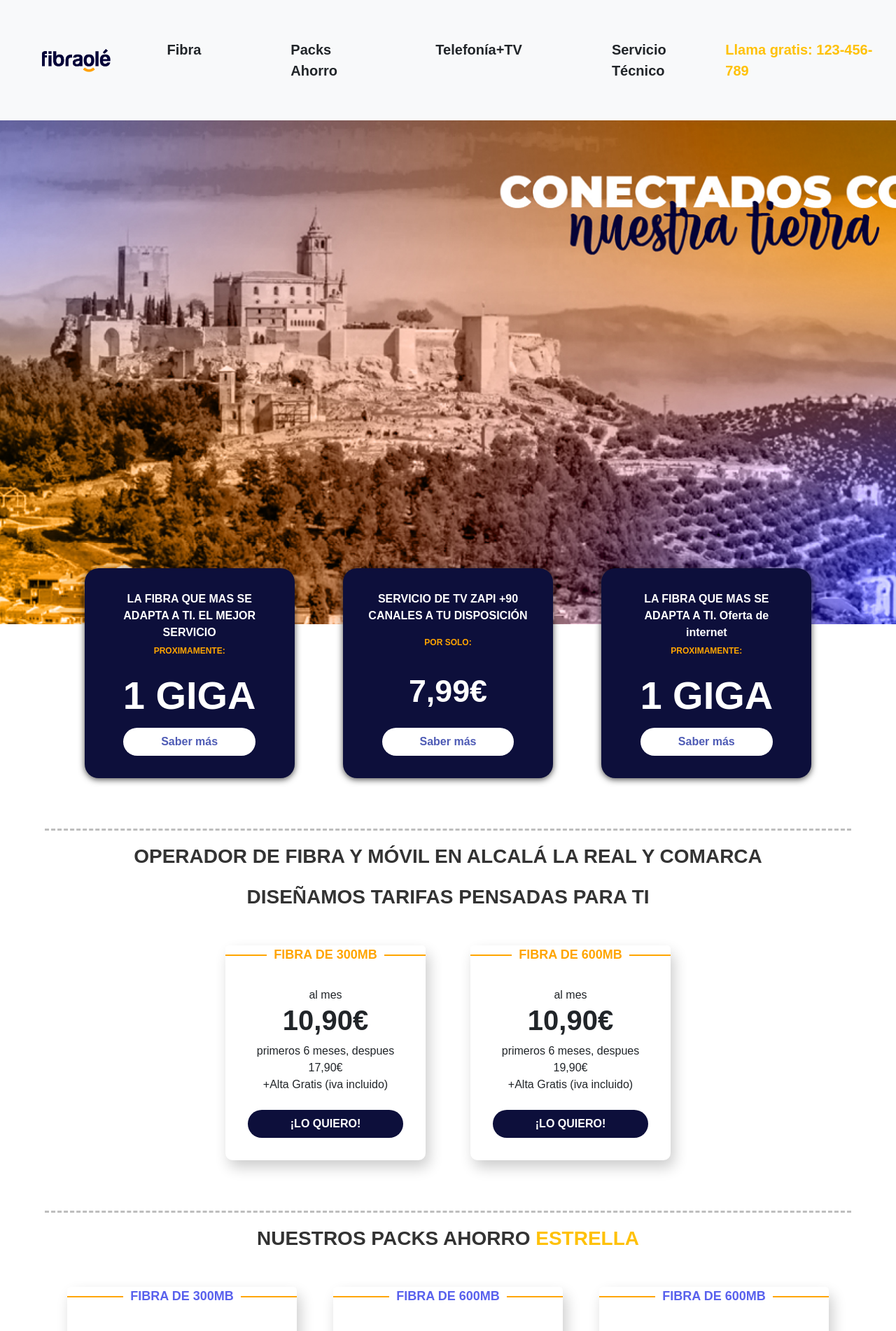
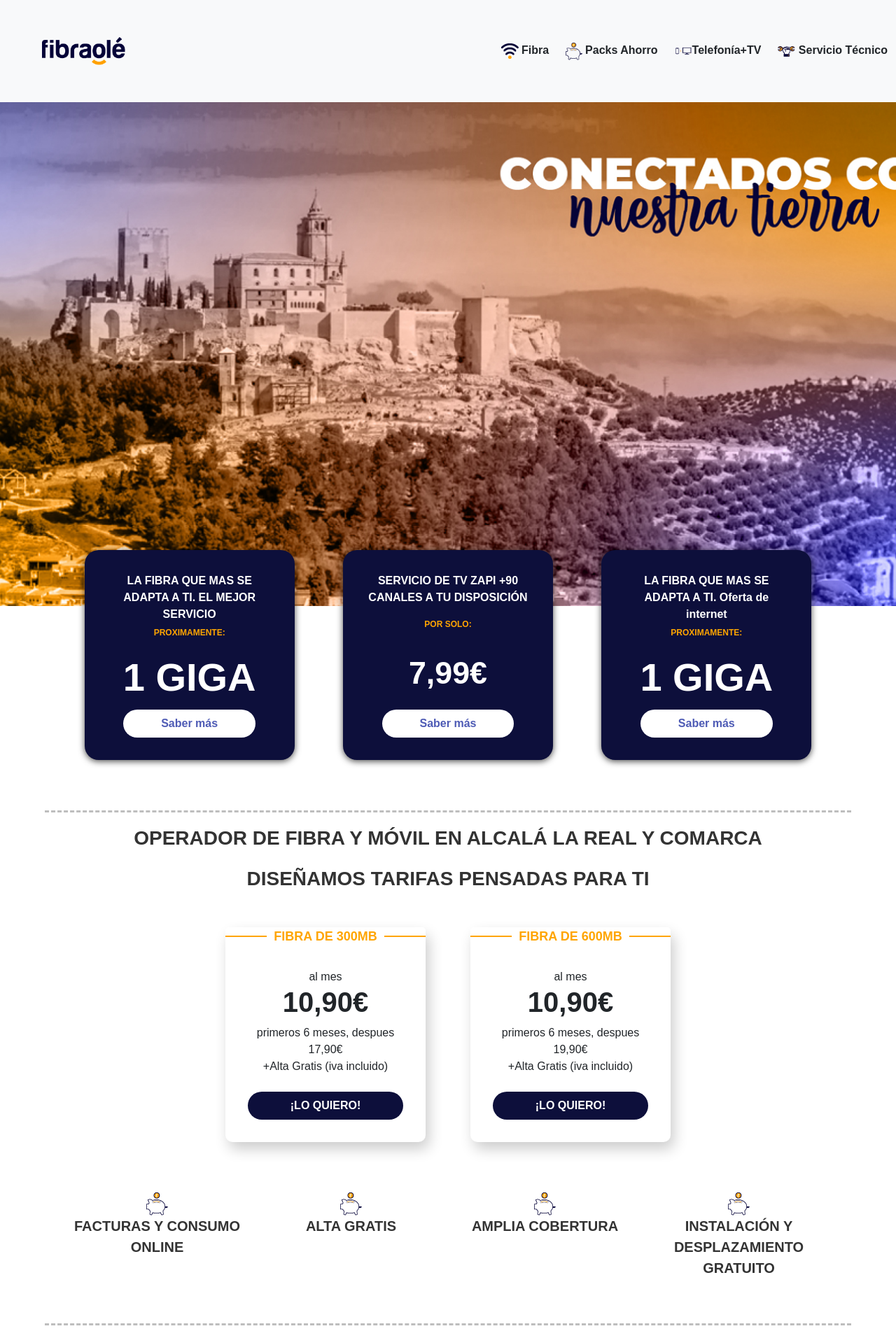
Before and after one commit to insytec-alcala/paginaweb, a PHP site: page / in a window 1280 px wide. Shown: the top 1902 px of the page at 70% size. Run offline with PHP 8.4, Linux system fonts and the light colour scheme; some web fonts are replaced.

Commit message:
correcciones, tiendas físicas y ofertas

```diff
--- a/Index.php
+++ b/Index.php
@@ -101,6 +101,33 @@
 
         </div>
     </section>
+
+    <section class="container my-5">
+    <div class="row justify-content-center text-center px-3">
+        <div class="col-md-3 ">
+            <img src="img/fibraole/icono_ahorro.png">
+            <p class="fw-bold fs-5">FACTURAS Y
+                CONSUMO
+            ONLINE </p>
+        </div>
+        <div class="col-md-3 ">
+        <img src="img/fibraole/icono_ahorro.png">
+            <p class="fw-bold fs-5">ALTA
+                GRATIS</p>
+        </div>
+        <div class="col-md-3 ">
+        <img src="img/fibraole/icono_ahorro.png">
+            <p class="fw-bold fs-5">AMPLIA
+                COBERTURA</p>
+        </div>
+        <div class="col-md-3 ">
+        <img src="img/fibraole/icono_ahorro.png">
+            <p class="fw-bold fs-5">INSTALACIÓN Y
+                DESPLAZAMIENTO
+            GRATUITO</p>
+        </div>
+    </div>
+</section>
 <!--Línea discontinua -->
     <p class="mb-3">
         <hr class="discontinua">
@@ -269,8 +296,7 @@
             <div class="card border-0 bg-transparent">
                 <!-- Imagen destacada -->
                 <div class="bg-image hover-overlay ripple mt-2" data-mdb-ripple-color="light">
-                    <img src="./img/fibraole/castillo_locubin_con_letras.jpg" class="img-fluid rounded-2" style="width: 300px; height: 250px; object-fit: cover;" />
-                </div>
+                <img src="./img/fibraole/castillo_locubin_con_letras.jpg" class="img-fluid rounded-2" style="object-fit: cover;" />                </div>
 
                 <!-- Contenido del artículo -->
                 <div class="card-body">
@@ -288,8 +314,7 @@
             <div class="card border-0 bg-transparent">
                 <!-- Imagen destacada -->
                 <div class="bg-image hover-overlay ripple mt-2" data-mdb-ripple-color="light">
-                    <img src="./img/fibraole/fuensanta_con_letras.jpg" class="img-fluid rounded-2" style="width: 300px; height: 250px; object-fit: cover;" />
-                </div>
+                <img src="./img/fibraole/castillo_locubin_con_letras.jpg" class="img-fluid rounded-2" style="object-fit: cover;" />                </div>
 
                 <!-- Contenido del artículo -->
                 <div class="card-body">
@@ -307,8 +332,7 @@
             <div class="card border-0 bg-transparent">
                 <!-- Imagen destacada -->
                 <div class="bg-image hover-overlay ripple mt-2" data-mdb-ripple-color="light">
-                    <img src="./img/fibraole/fuensanta_con_letras.jpg" class="img-fluid rounded-2" style="width: 300px; height: 250px; object-fit: cover;"/>
-                </div>
+                <img src="./img/fibraole/castillo_locubin_con_letras.jpg" class="img-fluid rounded-2" style="object-fit: cover;" />                </div>
 
                 <!-- Contenido del artículo -->
                 <div class="card-body">
@@ -327,6 +351,42 @@
 <p class="mb-3">
         <hr class="discontinua">
     </p>
+
+    <p class="fs-3 text-center fw-bolder">PUEDES CONTRATAR NUESTROS SERVICIOS EN NUESTRAS <span class="text-warning">TIENDAS FÍSICAS</span></p>
+
+    <section class="container my-5">
+    <div class="row justify-content-center text-center px-3">
+        <div class="col-md-3 ">
+            <img src="img/fibraole/icono_ahorro.png">
+            <p class="fw-bold fs-5 mb-0">CASTILLO DE<br>
+             LOCUBÍN</p>
+            <p fs-5>C/Veracruz 32<br>
+            681 671 156</p>
+        </div>
+        <div class="col-md-3 ">
+            <img src="img/fibraole/icono_ahorro.png">
+            <p class="fw-bold fs-5 mb-0">ALMEDINILLA</p>
+            <p fs-5>C/Cerrillo 17<br>
+            953 584 344<br>
+            694 498 620</p>
+        </div>
+        <div class="col-md-3 ">
+            <img src="img/fibraole/icono_ahorro.png">
+            <p class="fw-bold fs-5 mb-0">ALCALÁ LA REAL</p>
+            <p fs-5>Avda. Europa 2<br>
+            953 584 344<br>
+            694 498 620</p>
+        </div>
+        <div class="col-md-3 ">
+            <img src="img/fibraole/icono_ahorro.png">
+            <p class="fw-bold fs-5 mb-0">FUENSANTA DE<br>
+             MARTOS</p>
+            <p fs-5>C/Real 32<br>
+            653 059 797</p>
+        </div>
+    </div>
+</section>
+
 <!-- footer-->
    <?php include 'footer.php'  ?>
 
--- a/navbar.php
+++ b/navbar.php
@@ -1,16 +1,13 @@
-<nav class="navbar navbar-expand-lg navbar-light bg-light py-5">
-  <div class="container-fluid d-flex align-items-center">
-    <!-- Englobando todo en un container se alinea el navbar con el logo y el llama gratis -->
-    <div class="d-flex align-items-center flex-grow-1">
-    <a class="navbar-brand ms-5" href="#">
+<nav class="navbar navbar-expand-md navbar-light bg-light py-5">
+  <div class="container-fluid d-flex align-items-center justify-content-between flex-nowrap">
+    <!-- Logo -->
+    <a class="navbar-brand ms-5 flex-shrink-0" href="#">
       <img src="./img/fibraole/logo_cabecera.png" alt="Logo" class="img-fluid" style="max-height: 40px;">
     </a>
 
-      <!-- Frase "Llama gratis" visible solo en pantallas pequeñas -->
-      <span class="fw-bold me-3 llama-izquierda fs-5 text-warning ms-auto d-lg-none">Llama gratis: 123-456-789</span>
 
-      <!--Botón hamburguesa -->
-      <button class="navbar-toggler ms-3" type="button" data-bs-toggle="offcanvas" data-bs-target="#offcanvasNavbar" aria-controls="offcanvasNavbar" aria-expanded="false" aria-label="Toggle navigation">
+    <!-- Botón hamburguesa (mantiene su alineación a la derecha) -->
+    <button class="navbar-toggler ms-auto me-5" type="button" data-bs-toggle="offcanvas" data-bs-target="#offcanvasNavbar" aria-controls="offcanvasNavbar" aria-expanded="false" aria-label="Toggle navigation">
       <span class="navbar-toggler-icon"></span>
     </button>
   </div>
@@ -24,23 +21,19 @@
     <div class="offcanvas-body">
       <!-- Menú de navegación -->
           <ul class="navbar-nav mx-auto justify-content-between">
-          <li class="nav-item px-5 mx-2">
-            <a class="nav-link fw-bold fs-5 text-dark" href="Fibra.php">Fibra</a>
+        <li class="nav-item px-1">
+          <a class="nav-link fw-bold text-dark text-nowrap" href="Fibra.php"><img class="logo-nav" src="img/fibraole/icono_wifi.png "> Fibra</a>
         </li>
-          <li class="nav-item px-5 mx-2">
-            <a class="nav-link fw-bold fs-5 text-dark" href="packahorro.php">Packs Ahorro</a>
+        <li class="nav-item px-1">
+          <a class="nav-link fw-bold text-dark text-nowrap" href="packahorro.php"><img class="logo-nav" src="img/fibraole/icono_ahorro.png"> Packs Ahorro</a>
         </li>
-          <li class="nav-item px-5 mx-2">
-            <a class="nav-link fw-bold fs-5 text-dark" href="telefoniatv.php">Telefonía+TV</a>
+        <li class="nav-item px-1">
+          <a class="nav-link fw-bold text-dark text-nowrap" href="telefoniatv.php"><img class="logo-nav" src="img/fibraole/icono_movil+tv.png">Telefonía+TV</a>
         </li>
-          <li class="nav-item px-5 mx-2">
-            <a class="nav-link fw-bold fs-5 text-dark" href="serviciotecnico.php">Servicio Técnico</a>
+        <li class="nav-item px-1">
+          <a class="nav-link fw-bold text-dark text-nowrap" href="serviciotecnico.php"><img class="logo-nav" src="img/fibraole/icono_tecnico.png"> Servicio Técnico</a>
         </li>
     </ul>
     </div>
   </div>
-
-    <!-- Frase "Llama gratis" visible en pantallas grandes -->
-    <span class="fw-bold me-3 llama-derecha fs-5 text-warning d-none d-lg-inline-block">Llama gratis: 123-456-789</span>
-  </div>
 </nav>
--- a/styles/index.css
+++ b/styles/index.css
@@ -211,26 +211,29 @@ header h1 {
     margin-right: 5%;
 }
 
+/*Logo del navbar */
+.navbar-brand img {
+    max-height: 50px;
+    height: auto;
+    width: auto;
+}
+
+.llama-derecha{
+    display: none;
+}
+/*iconos del navbar */
+.logo-nav{
+    max-width: 25px;
+    max-height: 25px;
+    width: auto;
+    height: auto;
+}
+
+
+@media (min-width: 992px) {
 
 
 
-@media (min-width: 992px) {
-    .navbar-toggler {
-      display: none; /* Oculta el botón hamburguesa en pantallas grandes */
-    }
-      /*llama-derecha se muestra y llama-izquierda se oculta */
-    .llama-derecha {
-      display: inline-block; /* Muestra la frase en pantallas grandes */
-      font-size: 1.2rem;
-      margin-right: 20px; /* Alinea la frase completamente a la derecha */
-
-    }
-    .llama-izquierda {
-        display: none;
-        font-size: 1.2rem;
-        margin-right: 20px; /* Alinea la frase completamente a la derecha */
-
-      }
 
       .cuartafila {
         min-width: 250px; /* Ajusta este valor según lo necesites */
@@ -241,24 +244,8 @@ header h1 {
 
 
   @media (max-width: 991px) {
-    .navbar-toggler {
-      display: block; /* Muestra el botón hamburguesa */
-      margin-left: auto; /* Coloca el botón hamburguesa a la derecha del todo */
-    }
 
-    /*llama-derecha se oculta y llama-izquierda se muestra */
-    .llama-derecha {
-        display: none;
-        font-size: 1.2rem;
-        margin-right: 20px;
 
-      }
-      .llama-izquierda {
-          display: inline-block;
-          font-size: 1.2rem;
-          margin-right: 20px;
-
-        }
         footer {
             margin-bottom: 0; /* Asegúrate de que no haya márgenes adicionales */
             padding-bottom: 0; /* Evita un relleno extra al final */
@@ -266,6 +253,10 @@ header h1 {
 
         body {
             min-height: 100vh; /* Para asegurarse de que la página ocupe todo el viewport */
+        }
+
+        .navbar-brand img {
+            max-height: 50px;
         }
 
   }
@@ -315,8 +306,9 @@ header h1 {
 
         width: 100%; /* Hace que ambas tarjetas tengan el mismo ancho */
     }
+
 }
-@media (min-width: 768px){
+@media (min-width: 769px){
     .card-principal {
         max-width: 300px; /* Limite de anchura de mágenes para que no se vean demasiado grandes */
 
@@ -324,6 +316,9 @@ header h1 {
     #tarjetas{
         margin-top: -80px;
     }
+    .navbar-toggler {
+        display: none; /* Oculta el botón hamburguesa en pantallas grandes */
+      }
 }
 
 
@@ -353,7 +348,14 @@ header h1 {
         font-size: 1.8rem;
     }
 
+    .navbar-brand img {
+        max-height: 40px; /* Asegura que no se reduzca en pantallas aún más pequeñas */
+    }
 
+    .navbar-toggler {
+        display: block; /* Muestra el botón hamburguesa */
+        margin-left: auto; /* Coloca el botón hamburguesa a la derecha del todo */
+      }
 
 }
 @media (max-width: 524px) {
```
Also changed, not shown: img/fibraole/icono_ahorro.png (added), img/fibraole/icono_movil+tv.png (added), img/fibraole/icono_tecnico.png (added), img/fibraole/icono_wifi.png (added). Lines whose indentation alone changed are shown as unchanged.
